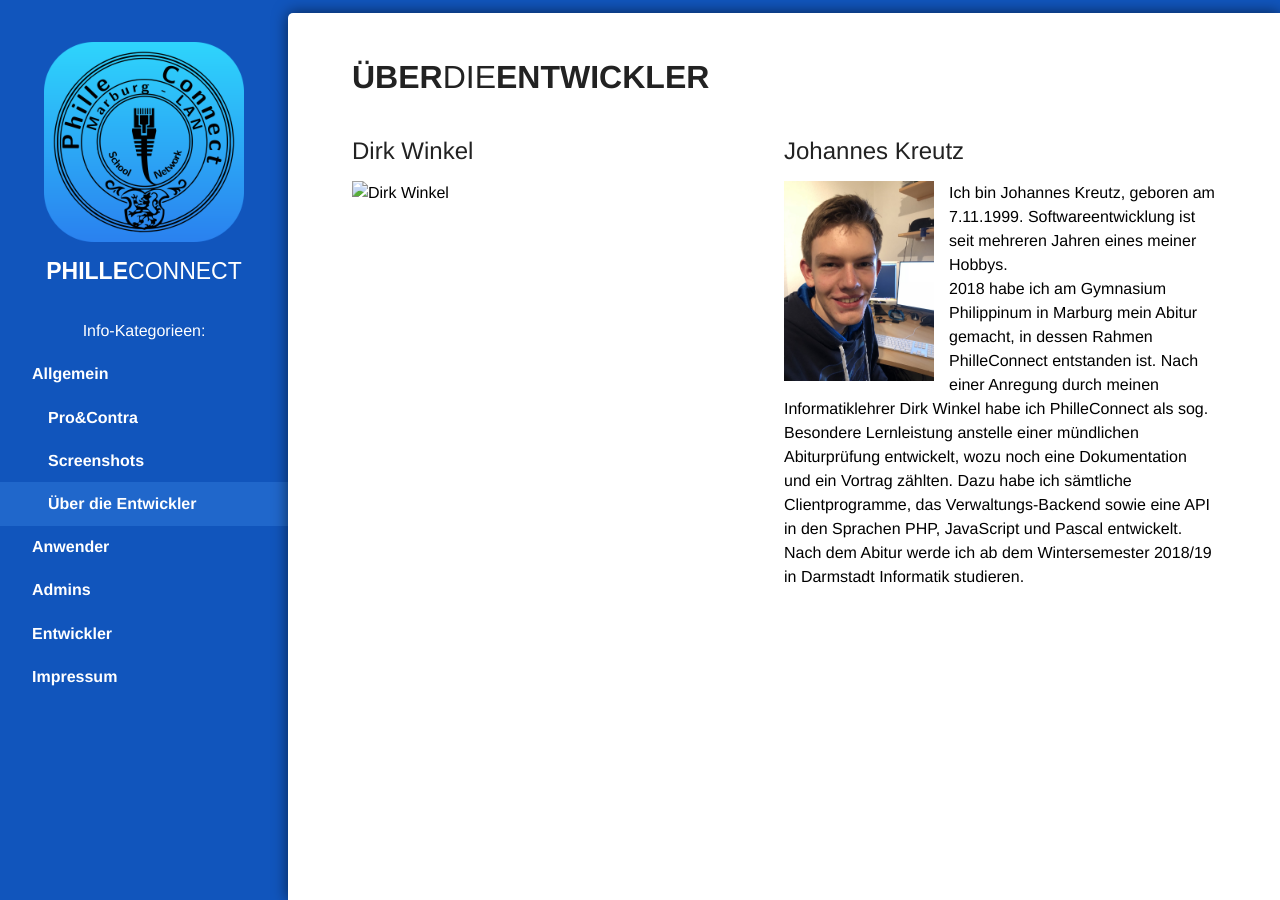
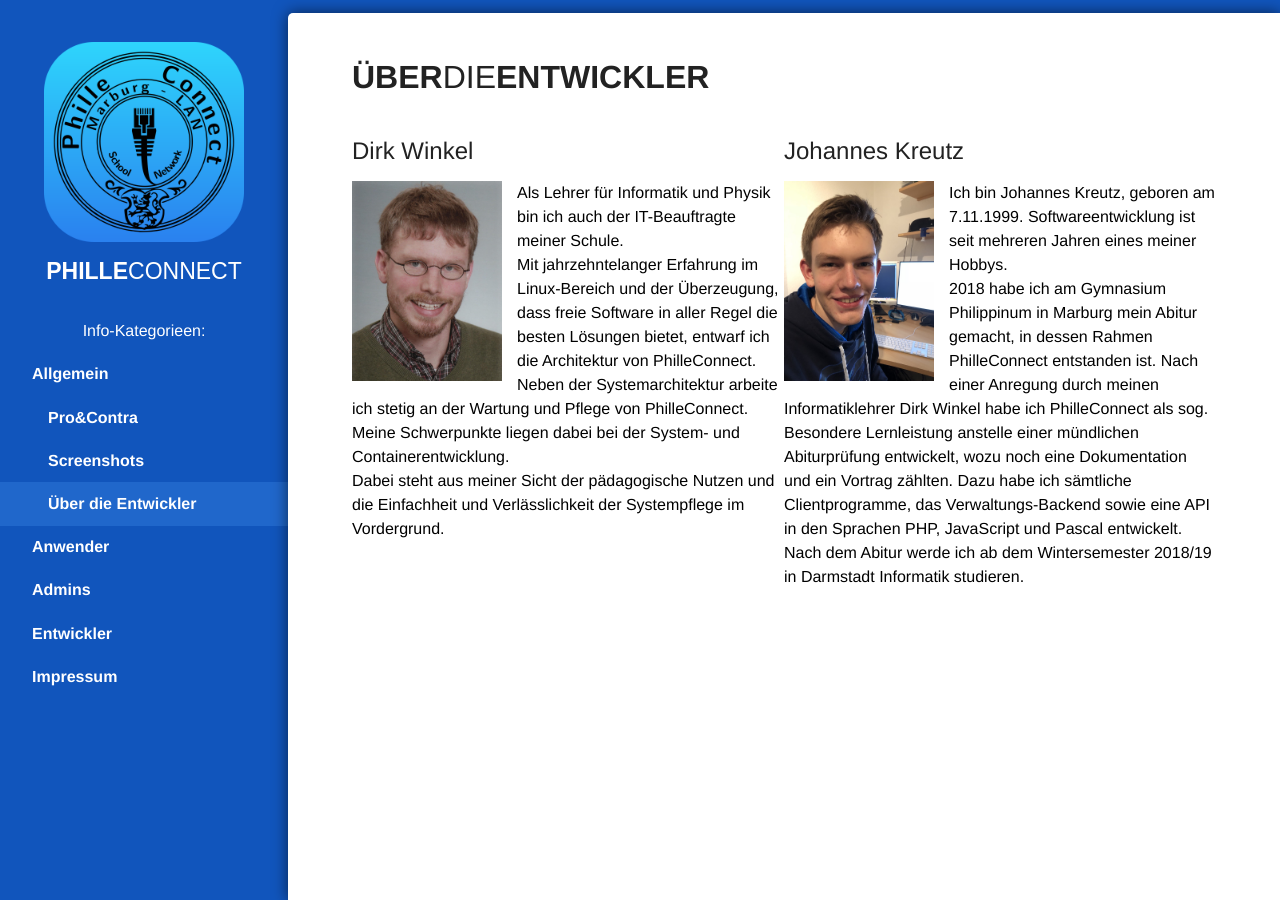
Before and after one commit to philleconnect/philleconnect.github.io, a Jekyll site: the page built from _pages/allgemein/06_about.md, in a window 1280 px wide. Built offline with Jekyll 4.4.1, drawn with Linux system fonts in a browser that asks for light colours.

Commit message:
added content for Dirk Winkel

```diff
--- a/_pages/allgemein/06_about.md
+++ b/_pages/allgemein/06_about.md
@@ -12,7 +12,10 @@
   <div class="about-content">
     <h2>Dirk Winkel</h2>
     <img class="about-image" alt="Dirk Winkel" src="/assets/images/dwinkel.jpg"/>
-
+    Als Lehrer für Informatik und Physik bin ich auch der IT-Beauftragte meiner Schule.<br />
+    Mit jahrzehntelanger Erfahrung im Linux-Bereich und der Überzeugung, dass freie Software in aller Regel die besten Lösungen bietet, entwarf ich die Architektur von PhilleConnect.<br />
+    Neben der Systemarchitektur arbeite ich stetig an der Wartung und Pflege von PhilleConnect. Meine Schwerpunkte liegen dabei bei der System- und Containerentwicklung.<br />
+    Dabei steht aus meiner Sicht der pädagogische Nutzen und die Einfachheit und Verlässlichkeit der Systempflege im Vordergrund.
   </div>
   <div class="about-content">
     <h2>Johannes Kreutz</h2>
```
Also changed, not shown: assets/images/dwinkel.jpg (added).
